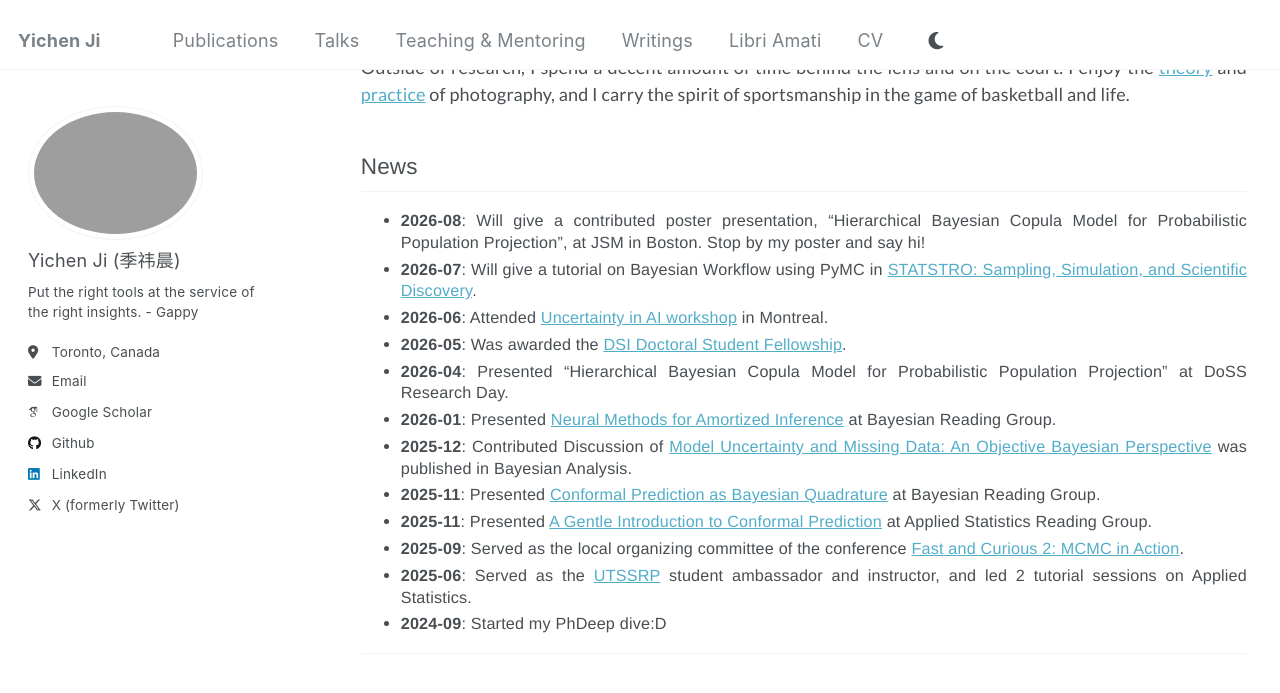
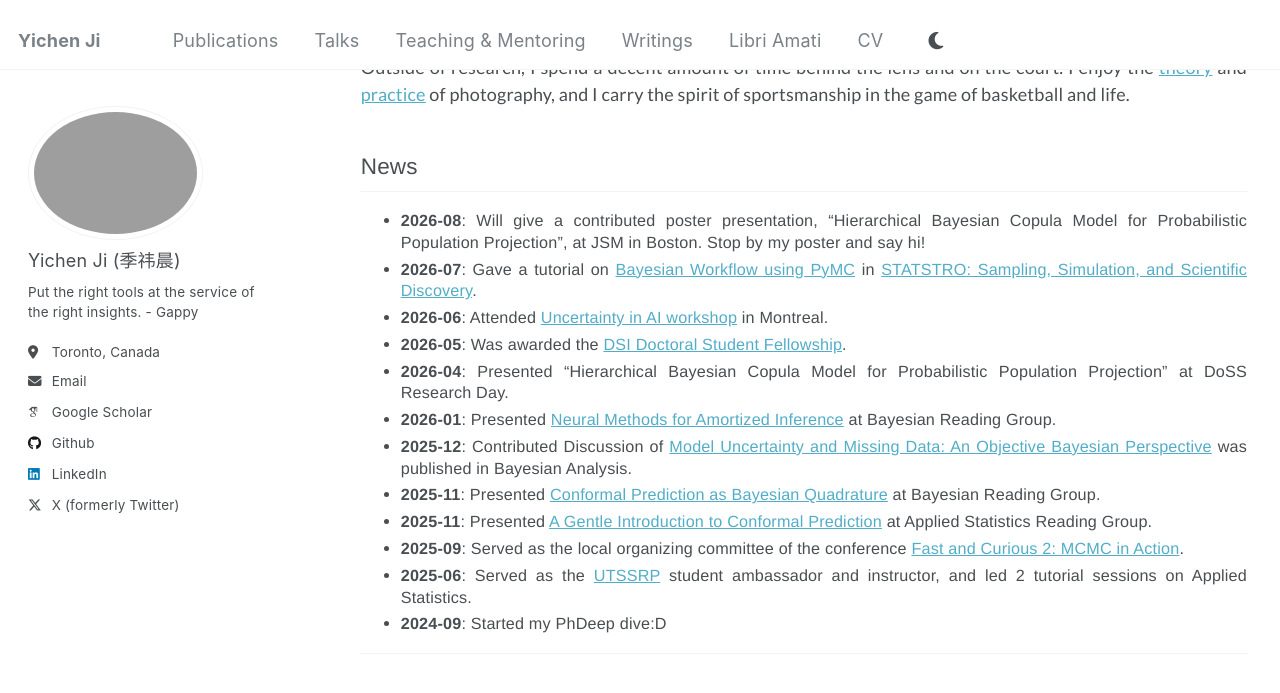
Before and after one commit to user-jiyichen/user-jiyichen.github.io, a Jekyll site: the page built from _pages/about.md, in a window 1280 px wide and 900 px high, scrolled down 674 px. Shown: the top 693 px of the window. Built offline with Jekyll 4.4.1, drawn with Linux system fonts in a browser that asks for light colours; some web fonts are replaced.

Commit message:
Update about.md

```diff
--- a/_pages/about.md
+++ b/_pages/about.md
@@ -22,7 +22,7 @@ Outside of research, I spend a decent amount of time behind the lens and on the
 ## News
 <div class="news-list" markdown="1">
 - **2026-08**: Will give a contributed poster presentation, "Hierarchical Bayesian Copula Model for Probabilistic Population Projection", at JSM in Boston. Stop by my poster and say hi!
-- **2026-07**: Will give a tutorial on Bayesian Workflow using PyMC in [STATSTRO: Sampling, Simulation, and Scientific Discovery](https://statstro.com/).
+- **2026-07**: Gave a tutorial on [Bayesian Workflow using PyMC](https://github.com/user-jiyichen/user-jiyichen.github.io/blob/master/files/Bayesian_workflow_tutorial_STATSTRO.ipynb) in [STATSTRO: Sampling, Simulation, and Scientific Discovery](https://statstro.com/).
 - **2026-06**: Attended [Uncertainty in AI workshop](https://ivado.ca/en/events/2nd-workshop-uncertainty-in-ai/) in Montreal.
 - **2026-05**: Was awarded the [DSI Doctoral Student Fellowship](https://datasciences.utoronto.ca/doctoral-fellows/).
 - **2026-04**: Presented "Hierarchical Bayesian Copula Model for Probabilistic Population Projection" at DoSS Research Day.
```
